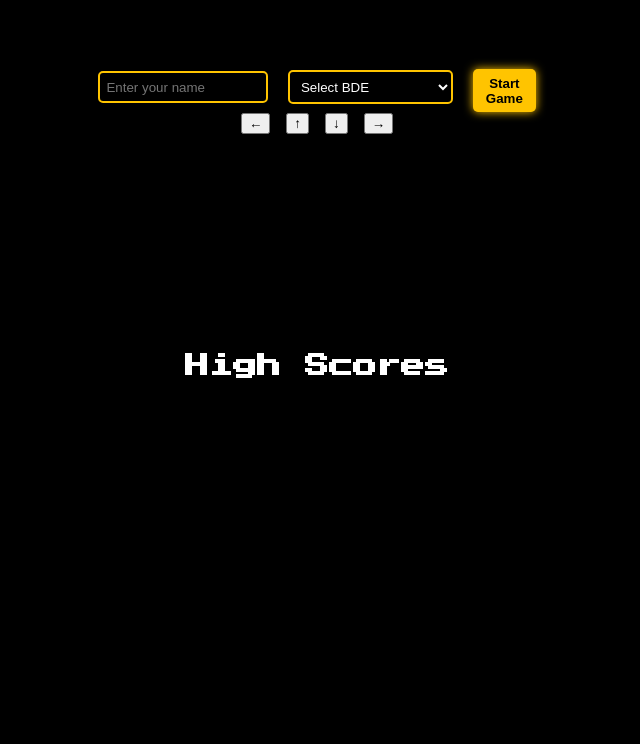
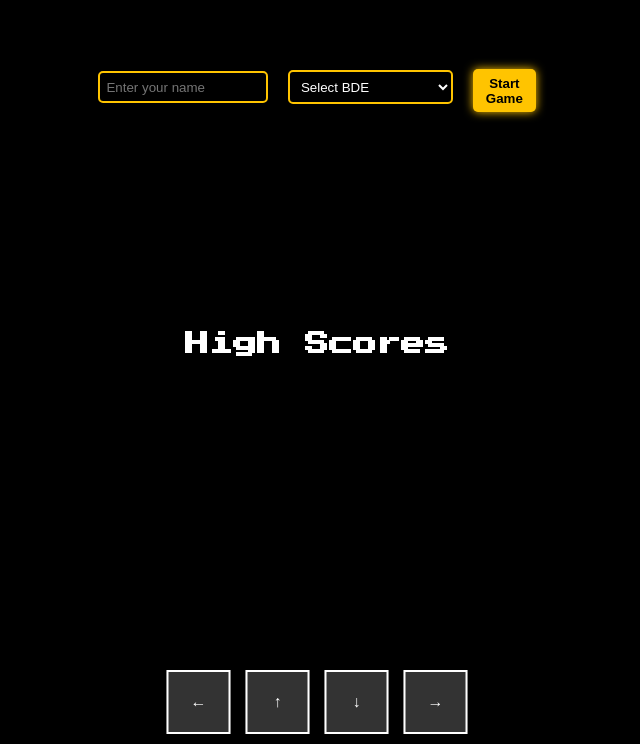
Before and after one commit to inesvrzv/pacman-mobile, a plain HTML site: page index.html in a window 1280 px wide. Shown: the part 56-800 px from the top of the page, without its empty margins (323-963 px from the left). Drawn offline with nearby package versions, Linux system fonts and the light colour scheme.

Commit message:
Update style.css

```diff
--- a/style.css
+++ b/style.css
@@ -120,3 +120,57 @@ h2 {
     margin: auto; /* Center in the viewport */
   }
 }
+
+#control {
+  position: fixed; /* Stick to the bottom of the viewport */
+  bottom: 10px; /* Align to the bottom and add some space from the edge */
+  left: 50%; /* Center horizontally */
+  transform: translateX(-50%); /* Center align with respect to the full width */
+  z-index: 1000; /* Ensure it's above everything else */
+  display: flex; /* Use flexbox to align buttons */
+  gap: 15px; /* Increase the spacing between buttons */
+}
+
+/* Common button styling */
+#control button {
+  background: #333; /* Dark grey, similar to the game border */
+  border: 2px solid #fff; /* White border to stand out */
+  color: white; /* White text */
+  font-size: 1rem; /* Larger text for that retro feel */
+  padding: 30px; /* Increase spacing inside the button */
+  cursor: pointer; /* Cursor to indicate clickability */
+  display: flex;
+  align-items: center; /* Center the text vertically */
+  justify-content: center; /* Center the text horizontally */
+  aspect-ratio: 1; /* Keep the buttons square */
+  width: 60px; /* Increase the button width */
+  height: 60px; /* Ensure that the height matches the width to maintain the square shape */
+}
+
+/* Specific button styling to add icons or images */
+#control button#left {
+  background-repeat: no-repeat;
+  background-position: center;
+}
+#control button#right {
+  background-repeat: no-repeat;
+  background-position: center;
+}
+#control button#up {
+  background-repeat: no-repeat;
+  background-position: center;
+}
+#control button#down {
+  background-repeat: no-repeat;
+  background-position: center;
+}
+
+/* Remove the default styling for better retro look */
+#control button:focus {
+  outline: none;
+}
+#control button:active {
+  transform: scale(0.9); /* Button press effect */
+  background-color: #ffd700; /* Color when the button is pressed */
+  box-shadow: 0 0 15px #ffd700; /* Make the shadow more pronounced on active */
+}
```
